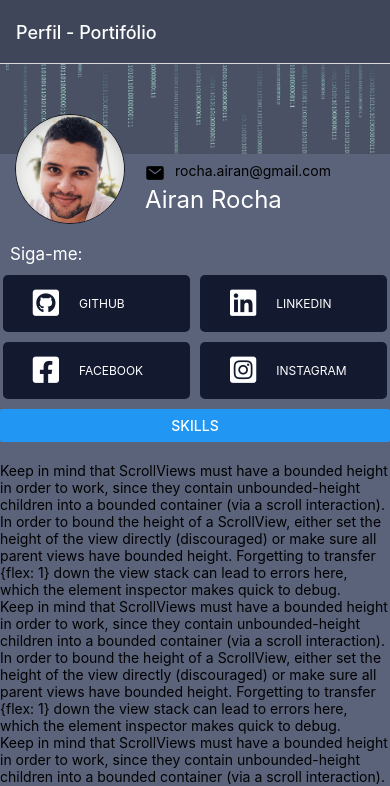
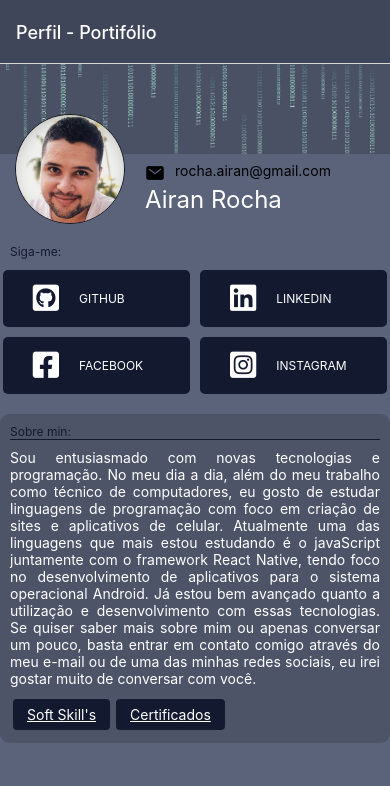
Before and after one commit to airan-rocha/dio-portifolio-perfil, a React Native app: screen / in a window 390 px wide. Shown: the top 786 px of the page. Built offline with nearby package versions, Linux system fonts and the light colour scheme.

Commit message:
AboutMe component incremented

```diff
--- /dev/null
+++ b/src/components/AboutMe/AboutMe.tsx
@@ -0,0 +1,33 @@
+import React from 'react';
+import { Alert, Share, Text, View } from 'react-native';
+import { styles } from './AboutMeStyles';
+
+export default function AboutMe(props: any) {
+  const {navigation} = props;
+  const aboutMe = "Sou entusiasmado com novas tecnologias e programação. No meu dia a dia, além do meu trabalho como técnico de computadores, eu gosto de estudar linguagens de programação com foco em criação de sites e aplicativos de celular. Atualmente uma das linguagens que mais estou estudando é o javaScript juntamente com o framework React Native, tendo foco no desenvolvimento de aplicativos para o sistema operacional Android. Já estou bem avançado quanto a utilização e desenvolvimento com essas tecnologias. Se quiser saber mais sobre mim ou apenas conversar um pouco, basta entrar em contato comigo através do meu e-mail ou de uma das minhas redes sociais, eu irei gostar muito de conversar com você."
+
+  const buttonTag = [
+    {
+      name: "Soft Skill's",
+      action: () => {navigation.navigate('Skill')},
+    },
+    {
+      name: "Certificados",
+      action: () => {Alert.alert("Certificados", "Não há certificados adicionados")},
+    },
+  ];
+
+  return (
+    <View style={styles.container}>
+      <Text style={styles.textTitle}>Sobre min:</Text>
+      <Text style={styles.textContent}>{aboutMe}</Text>
+      <View style={styles.tagsContainer}>
+        {
+          buttonTag.map(({name, action}, index) => (
+            <Text key={index} style={styles.tag} onPress={action} >{name}</Text>
+          ))
+        }
+      </View>
+    </View>
+  );
+}
--- /dev/null
+++ b/src/components/AboutMe/AboutMeStyles.tsx
@@ -0,0 +1,36 @@
+import { StyleSheet } from 'react-native';
+
+export const styles = StyleSheet.create({
+  container: {
+    backgroundColor: "#00000026",
+    padding: 10,
+    borderRadius: 9,
+    marginTop: 10,
+  },
+  textTitle: {
+    fontSize: 12,
+    color: "#13192f",
+    borderBottomWidth: 1,
+    borderColor: "#13192f",
+  },
+  textContent: {
+    // fontSize: 17,
+    color: "#fff",
+    textAlign: 'justify',
+    paddingVertical: 9,
+  },
+  tagsContainer: {
+    flexDirection: 'row',
+    flexWrap: 'wrap',
+  },
+  tag: {
+    // fontSize: 16,
+    color: "#fff",
+    textDecorationLine: 'underline',
+    backgroundColor: '#13192f',
+    paddingVertical: 7,
+    paddingHorizontal: 14,
+    margin: 3,
+    borderRadius: 4,
+  },
+});
--- a/src/components/SocialButtons/SocialButtonsStyles.tsx
+++ b/src/components/SocialButtons/SocialButtonsStyles.tsx
@@ -7,14 +7,13 @@
     marginVertical: 10,
     flexDirection: 'row',
     flexWrap: 'wrap',
-    // backgroundColor: '#fff000',
     justifyContent: 'center',
     columnGap: 10,
     rowGap: 10,
   },
   text: {
-    color: '#fff',
-    fontSize: 17,
+    fontSize: 12,
+    color: "#13192f",
     marginLeft: 10,
     marginBottom: 1,
   },
--- a/src/screens/Home/Home.tsx
+++ b/src/screens/Home/Home.tsx
@@ -4,8 +4,8 @@
 import UserHighlight from '../../components/UserHighlight/UserHighlight';
 import ExpoStatusBar from 'expo-status-bar/build/ExpoStatusBar';
 import { SocialButtons } from '../../components/SocialButtons/SocialButtons';
+import AboutMe from '../../components/AboutMe/AboutMe';
 
-const texto = "Keep in mind that ScrollViews must have a bounded height in order to work, since they contain unbounded-height children into a bounded container (via a scroll interaction). In order to bound the height of a ScrollView, either set the height of the view directly (discouraged) or make sure all parent views have bounded height. Forgetting to transfer {flex: 1} down the view stack can lead to errors here, which the element inspector makes quick to debug."
 
 export default function Home({ navigation }) {
   return (
@@ -13,12 +13,7 @@
     <ScrollView style={styles.scrollContainer}>
       <UserHighlight userName='Airan Rocha' imageSource={require('../../../assets/perfil.jpg')} />
       <SocialButtons />
-      <Button title='Skills' onPress={()=> navigation.navigate('Skill')} />
-      <Text style={{marginTop:20}}>{texto}</Text>
-      <Text>{texto}</Text>
-      <Text>{texto}</Text>
-      <Text>{texto}</Text>
-
+      <AboutMe navigation={navigation} />
       <ExpoStatusBar style='light' />
     </ScrollView>
   </View>
```
